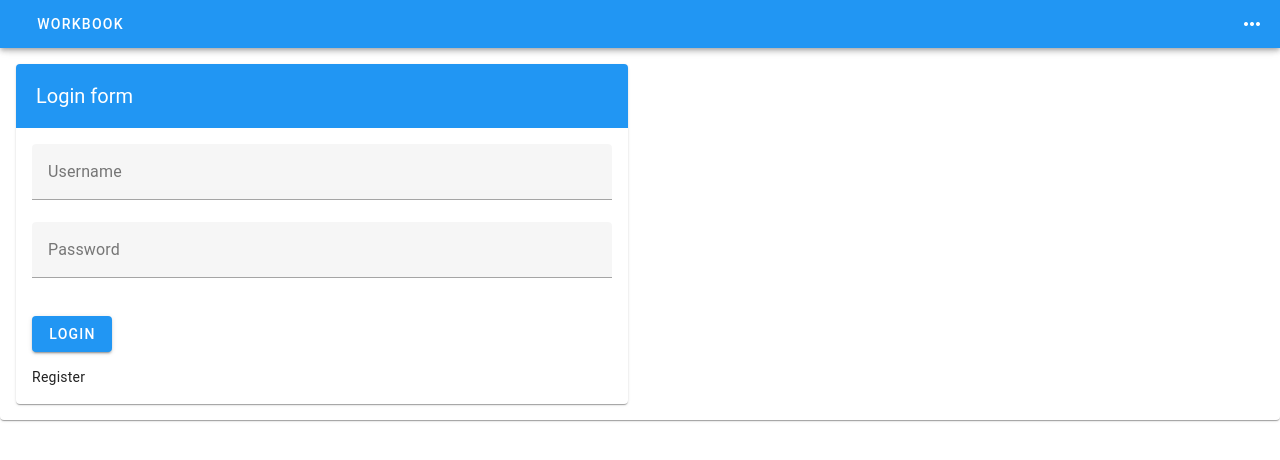
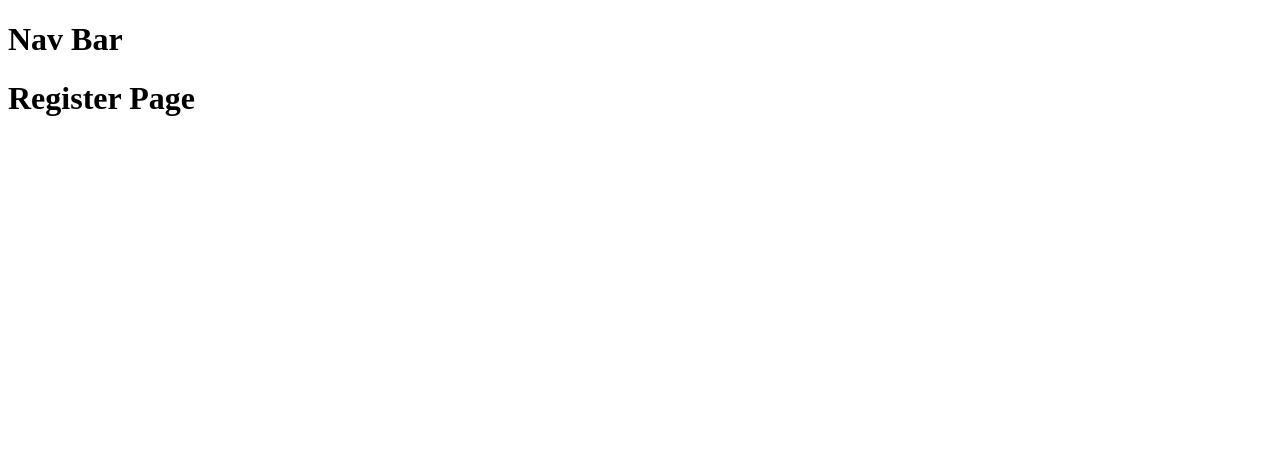
Before and after one commit to sukanta7660/work-book-v1.0, a Vue app: page /auth/register in a window 1280 px wide. Shown: the top 460 px of the page. Built offline with nearby package versions, Linux system fonts and the light colour scheme.

Commit message:
Remove vuetify

```diff
--- a/package.json
+++ b/package.json
@@ -9,8 +9,7 @@
   },
   "dependencies": {
     "vue": "^3.2.41",
-    "vue-router": "^4.1.5",
-    "vuetify": "^3.0.2"
+    "vue-router": "^4.1.5"
   },
   "devDependencies": {
     "@mdi/font": "^7.0.96",
--- a/src/App.vue
+++ b/src/App.vue
@@ -1,12 +1,6 @@
 <template>
-  <v-card class="mx-auto" outlined="false">
-    <v-layout>
-      <NavComp />
-      <v-main>
-        <RouterView />
-      </v-main>
-    </v-layout>
-  </v-card>
+  <NavComp />
+  <RouterView />
 </template>
 
 <script setup>
--- a/src/components/utils/Nav.vue
+++ b/src/components/utils/Nav.vue
@@ -1,17 +1,23 @@
 <template>
-  <v-app-bar color="info" density="compact">
-    <v-app-bar-title>
-      <v-btn>WorkBook</v-btn>
-    </v-app-bar-title>
-    <template v-slot:append>
-      <v-btn icon="mdi-dots-horizontal"></v-btn>
-    </template>
-  </v-app-bar>
+  <h1>Nav Bar</h1>
 </template>
 
 <script>
+import { onMounted, reactive } from 'vue';
+
 export default {
   name: 'NavComp',
+  components: {},
+  setup: function () {
+    const state = reactive({});
+
+    onMounted(() => {
+      //
+    });
+    return {
+      state,
+    };
+  },
 };
 </script>
 
--- a/src/main.js
+++ b/src/main.js
@@ -5,25 +5,7 @@ import router from './router';
 const app = createApp(App);
 
 // Vuetify
-import '@mdi/font/css/materialdesignicons.css';
-import 'vuetify/styles';
-
-import { createVuetify } from 'vuetify';
-import * as components from 'vuetify/components';
-import * as directives from 'vuetify/directives';
-
-const vuetify = createVuetify({
-  ssr: true,
-  components,
-  directives,
-});
 
 app.use(router);
 
-app
-  .use(vuetify, {
-    theme: {
-      primary: '#076c80',
-    },
-  })
-  .mount('#app');
+app.mount('#app');
--- a/src/views/auth/Login.vue
+++ b/src/views/auth/Login.vue
@@ -1,18 +1,29 @@
 <template>
-  <v-container class="bg-surface-variant">
-    <v-row no-gutters>
-      <v-col v-for="n in 3" :key="n" cols="12" sm="4">
-        <v-sheet class="ma-2 pa-2"> One of three columns </v-sheet>
-      </v-col>
-    </v-row>
-  </v-container>
+  <h1>Login Page</h1>
 </template>
 
 <script>
+import { onMounted, reactive } from 'vue';
+
 export default {
   name: 'LoginComp',
-  data() {
-    return {};
+  components: {},
+  setup: function () {
+    const state = reactive({
+      loginForm: {
+        name: '',
+        email: '',
+        phone: '',
+      },
+    });
+
+    onMounted(() => {
+      //
+    });
+    return {
+      state,
+    };
   },
 };
 </script>
+<style scoped></style>
--- a/src/views/auth/Register.vue
+++ b/src/views/auth/Register.vue
@@ -1,109 +1,29 @@
 <template>
-  <v-container fluid fill-height>
-    <v-row>
-      <v-col cols="6">
-        <v-card class="elevation-1">
-          <v-toolbar dark color="info">
-            <v-toolbar-title
-              >{{
-                isRegister ? stateObj.register.name : stateObj.login.name
-              }}
-              form</v-toolbar-title
-            >
-          </v-toolbar>
-          <v-card-text>
-            <form
-              ref="form"
-              @submit.prevent="isRegister ? register() : login()"
-            >
-              <v-text-field
-                v-model="username"
-                name="username"
-                label="Username"
-                type="text"
-                placeholder="username"
-                required
-              ></v-text-field>
-
-              <v-text-field
-                v-model="password"
-                name="password"
-                label="Password"
-                type="password"
-                placeholder="password"
-                required
-              ></v-text-field>
-
-              <v-text-field
-                v-if="isRegister"
-                v-model="confirmPassword"
-                name="confirmPassword"
-                label="Confirm Password"
-                type="password"
-                placeholder="confirm password"
-                required
-              ></v-text-field>
-              <div class="red--text">{{ errorMessage }}</div>
-              <v-btn type="submit" class="mt-4" color="info" value="log in">{{
-                isRegister ? stateObj.register.name : stateObj.login.name
-              }}</v-btn>
-              <div
-                class="grey--text mt-4"
-                v-on:click="isRegister = !isRegister"
-              >
-                {{ toggleMessage }}
-              </div>
-            </form>
-          </v-card-text>
-        </v-card>
-      </v-col>
-    </v-row>
-  </v-container>
+  <h1>Register Page</h1>
 </template>
 
 <script>
+import { onMounted } from 'vue';
+import { reactive } from 'vue';
 export default {
   name: 'RegisterComp',
-  data() {
+  components: {},
+  setup: function () {
+    const state = reactive({
+      registerForm: {
+        name: '',
+        email: '',
+        phone: '',
+      },
+    });
+
+    onMounted(() => {
+      //
+    });
     return {
-      username: '',
-      password: '',
-      confirmPassword: '',
-      isRegister: false,
-      errorMessage: '',
-      stateObj: {
-        register: {
-          name: 'Register',
-          message: 'Already have an Account? login.',
-        },
-        login: {
-          name: 'Login',
-          message: 'Register',
-        },
-      },
+      state,
     };
-  },
-  methods: {
-    login() {
-      const { username } = this;
-      console.log(username + 'logged in');
-    },
-    register() {
-      if (this.password == this.confirmPassword) {
-        this.isRegister = false;
-        this.errorMessage = '';
-        this.$refs.form.reset();
-      } else {
-        this.errorMessage = 'password did not match';
-      }
-    },
-  },
-  computed: {
-    toggleMessage: function () {
-      return this.isRegister
-        ? this.stateObj.register.message
-        : this.stateObj.login.message;
-    },
   },
 };
 </script>
+<style scoped></style>
```
Also changed, not shown: 1 other file (tests, documents, lock files or other folders).
